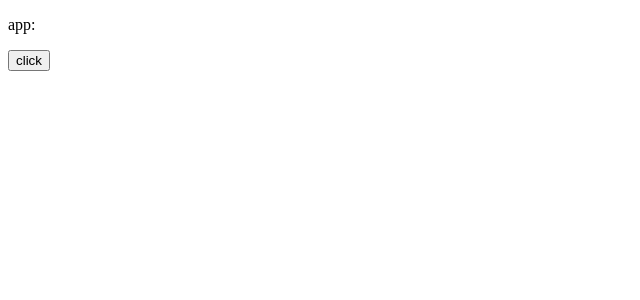
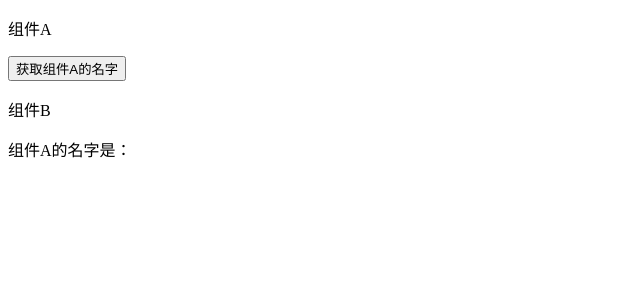
Before and after one commit to 6330A/react-study, a React (Vite) app: page / in a window 1280 px wide. Shown: the top 300 px of the page, without its empty margins (0-640 px from the left). Built offline with nearby package versions, Linux system fonts and the light colour scheme.

Commit message:
兄弟组件通行，【状态提升】

```diff
--- a/src/App.jsx
+++ b/src/App.jsx
@@ -1,23 +1,38 @@
 import { useState } from 'react'
 
-function Son(props){
+function A({getAName}) {
 
-  const sonMsg = 'son msg'
-  return <button onClick={() => props.getMsg(sonMsg)}>click</button>
+  return (
+    <div>
+      <p>组件A</p>
+      <button onClick={() => getAName('组件A张三')}>获取组件A的名字</button>
+    </div>
+  )
+}
+
+function B({name}) {
+
+  return (
+    <div>
+      <p>组件B</p>
+      <p>组件A的名字是：{name}</p>
+    </div>
+  )
 }
 
 function App() {
 
-  const [msg, setMsg] = useState('')
-  const getMsg = (msg) => {
-    console.log(msg)
-    setMsg(msg)
+  const [name, setName] = useState('')
+
+  const getAName = (name) => {
+    console.log(name)
+    setName(name)
   }
 
   return (
     <div>
-      <p>app:{msg}</p>
-      <Son getMsg={getMsg}/>
+      <A getAName={getAName}/>
+      <B name={name} />
     </div>
   )
 }
```
